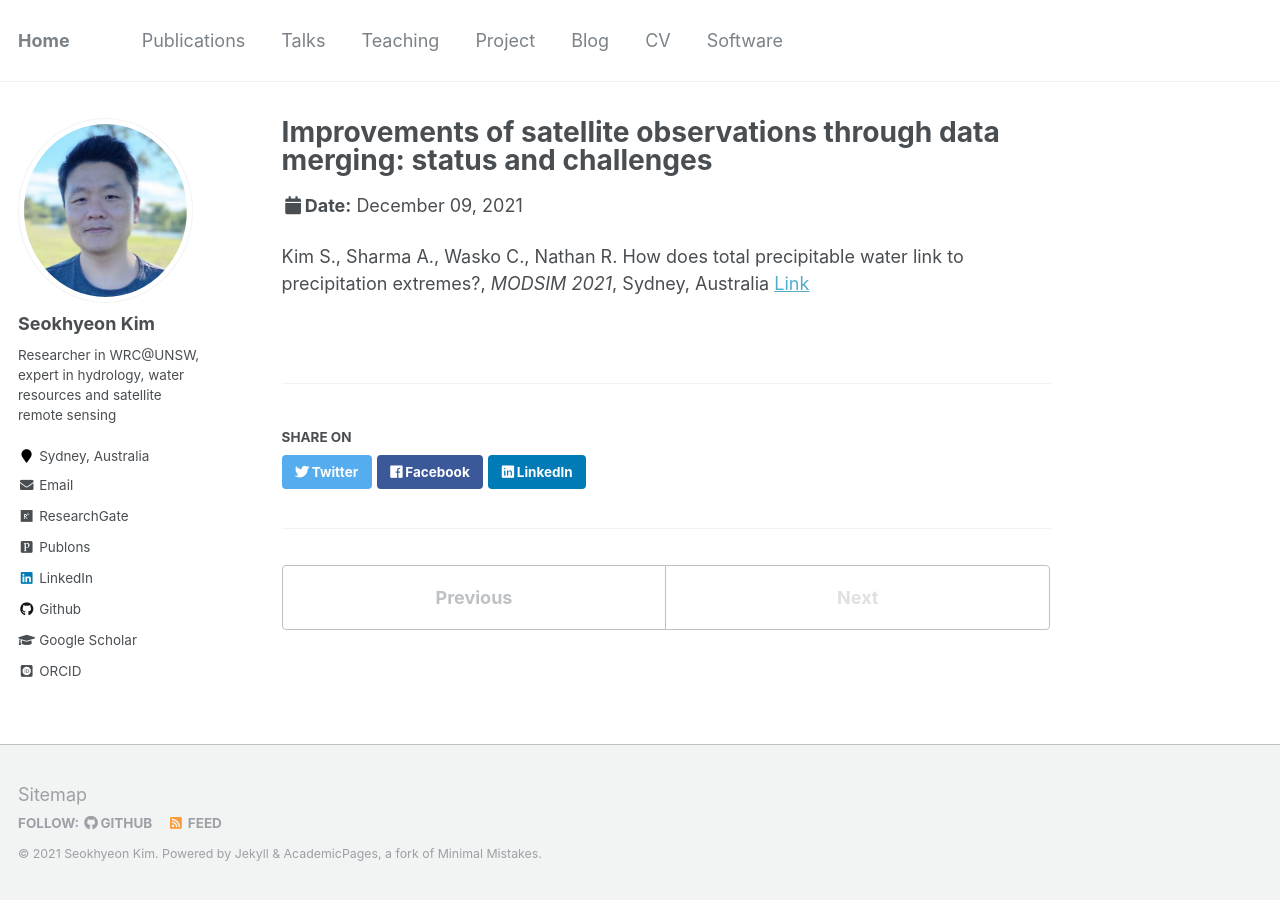
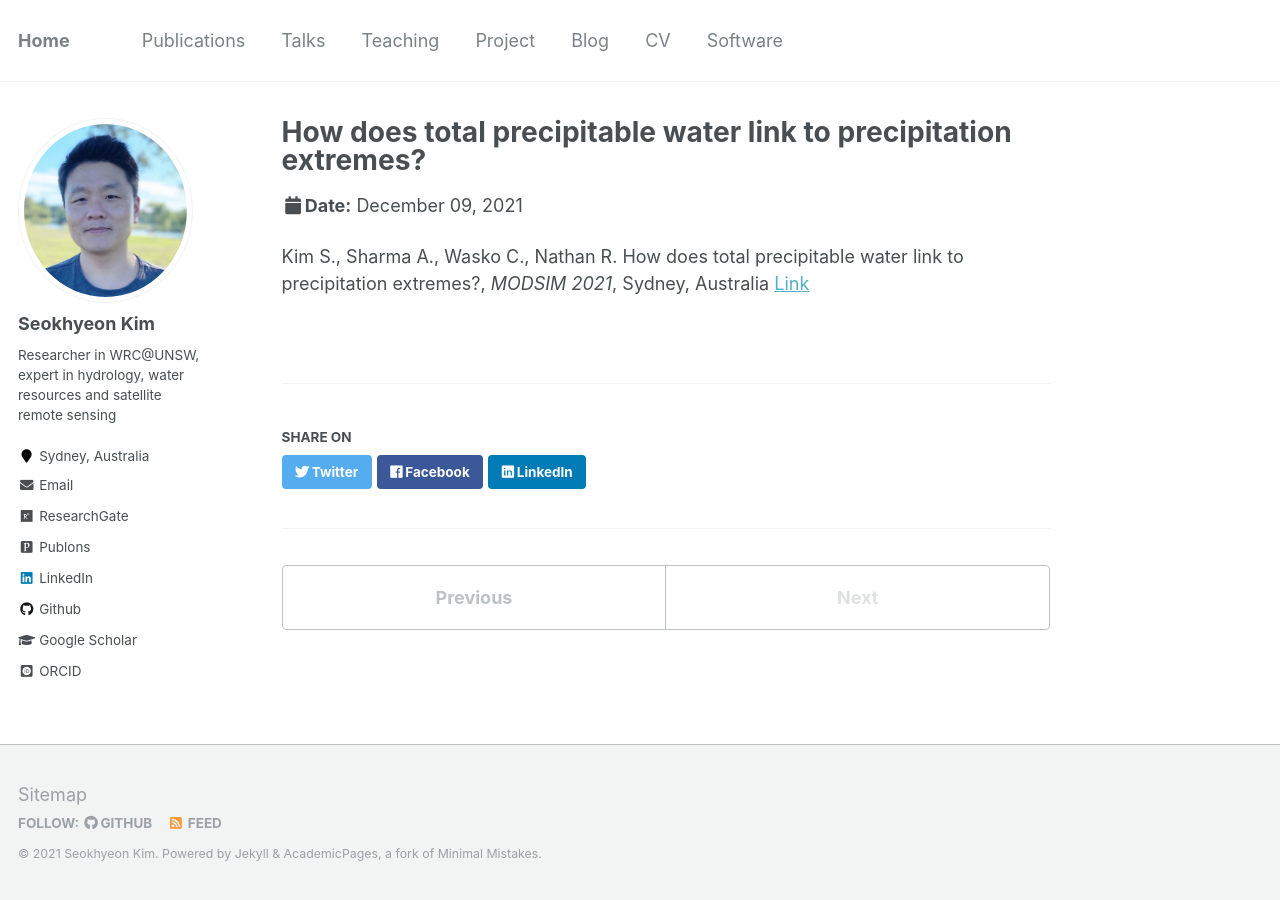
Before and after one commit to uawds/SanghoonJunWater.github.io, a Jekyll site: the page built from _talks/2021-12-09-talk-MODSIM.md, in a window 1280 px wide. Built offline with Jekyll 4.4.1, drawn with Linux system fonts in a browser that asks for light colours; some web fonts are replaced.

Commit message:
Update 2021-12-09-talk-MODSIM.md

```diff
--- a/_talks/2021-12-09-talk-MODSIM.md
+++ b/_talks/2021-12-09-talk-MODSIM.md
@@ -1,5 +1,5 @@
 ---
-title: "Improvements of satellite observations through data merging: status and challenges"
+title: "How does total precipitable water link to precipitation extremes?"
 collection: talks
 type: "Talk"
 permalink: /talks/2021-12-09-talk-MODSIM
```
